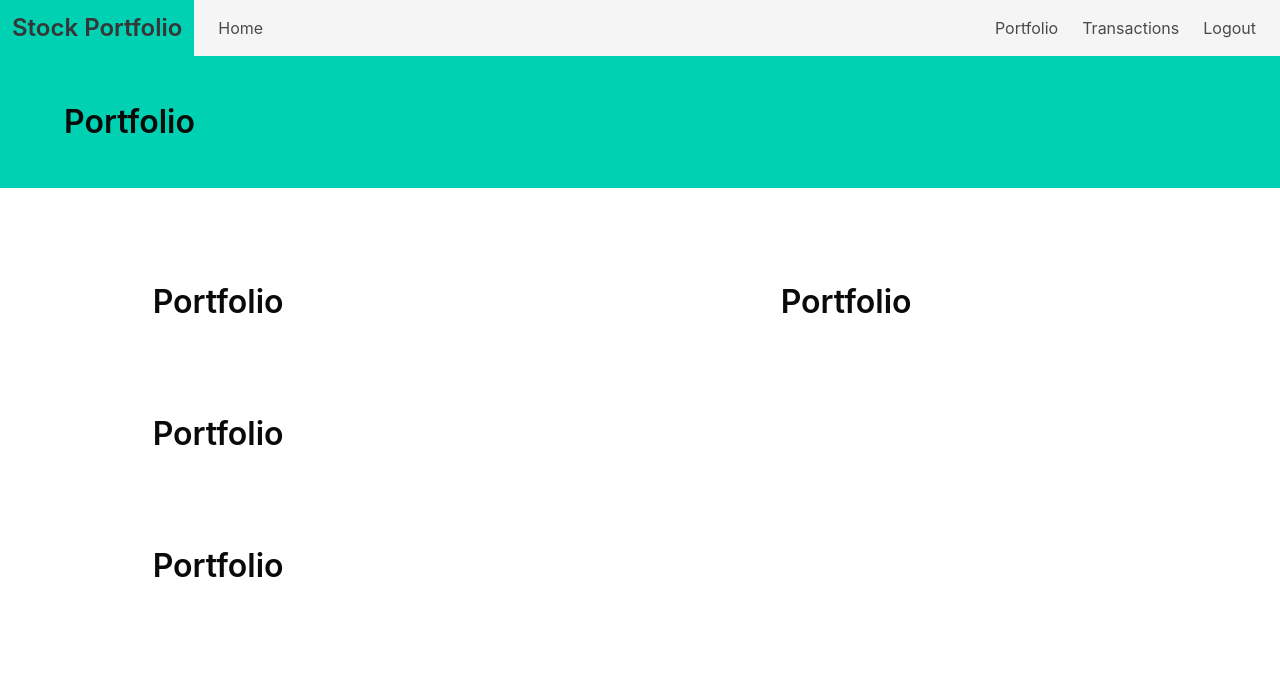
After one commit to thisisvinny/TTP-FS, a Flask app: page /portfolio/ in a window 1280 px wide. The commit adds this page. Shown: the top 679 px of the page. Run offline with Flask 2, Linux system fonts and the light colour scheme; a user stored in the database is signed in.

Commit message:
mockups for portfolio and transactions

```diff
--- a/routes.py
+++ b/routes.py
@@ -71,3 +71,15 @@ def logout():
 		session.pop("name", None)
 		session.pop("email", None)
 	return redirect(url_for("home"))
+
+@app.route("/portfolio/")
+def portfolio():
+	if "email" not in session:
+		return redirect(url_for("home"))
+	return render_template("portfolio.html")
+
+@app.route("/transactions/")
+def transactions():
+	if "email" not in session:
+		return redirect(url_for("home"))
+	return render_template("transactions.html")
--- a/templates/base.html
+++ b/templates/base.html
@@ -34,10 +34,10 @@
 							Log in
 						</a>
 					{% else %}
-						<a class="navbar-item">
+						<a class="navbar-item" href="{{ url_for('portfolio') }}">
 							Portfolio
 						</a>
-						<a class="navbar-item">
+						<a class="navbar-item" href="{{ url_for('transactions') }}">
 							Transactions
 						</a>
 						<a class="navbar-item" href="{{ url_for('logout') }}">
--- /dev/null
+++ b/templates/portfolio.html
@@ -0,0 +1,44 @@
+{% extends "base.html" %}
+{% block content %}
+
+<section class="hero is-primary">
+	<div class="hero-body">
+		<div class="container">
+			<h1 class="title has-text-black">Portfolio</h1>
+		</div>
+	</div>
+</section>
+
+<section class="section">
+	<div class="columns">
+
+		<div class="column is-6 is-offset-1">
+			<section class="section">
+				<div class="container">
+					<h1 class="title has-text-black">Portfolio</h1>
+				</div>
+			</section>
+			<section class="section">
+				<div class="container">
+					<h1 class="title has-text-black">Portfolio</h1>
+				</div>
+			</section>
+			<section class="section">
+				<div class="container">
+					<h1 class="title has-text-black">Portfolio</h1>
+				</div>
+			</section>
+		</div>
+
+		<div class="column is-5">
+			<section class="section">
+				<div class="container">
+					<h1 class="title has-text-black">Portfolio</h1>
+				</div>
+			</section>
+		</div>
+
+	</div>
+</section>
+
+{% endblock %}
```
Also changed, not shown: templates/transactions.html (added, +34 -0 lines).
